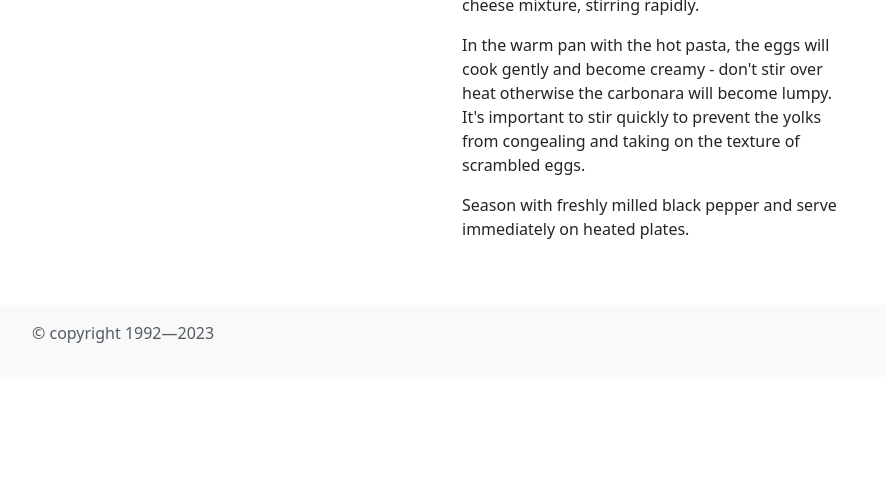
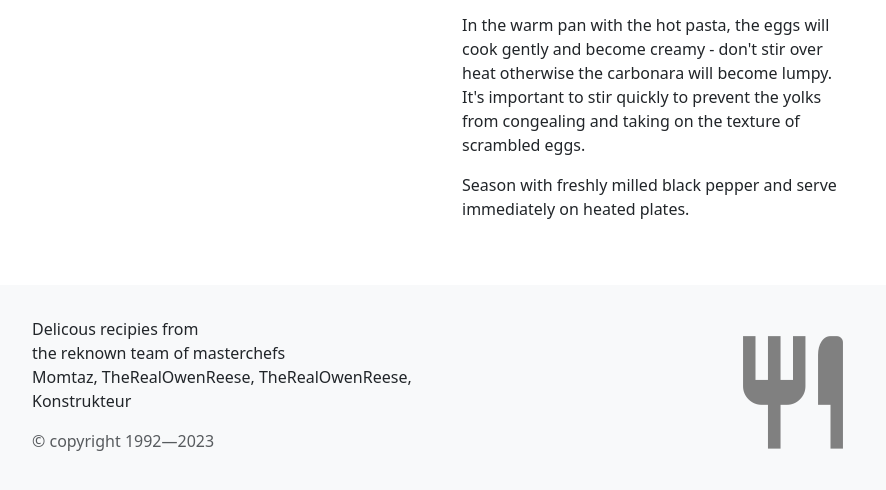
Before and after one commit to TheRealOwenRees/WBS-02-Cookbook, a plain HTML site: page 3.html in a window 1280 px wide. Shown: the part 1182-1672 px from the top of the page, without its empty margins (190-1076 px from the left). Before the commit the page ends 1559 px from the top, so only its background shows below. Drawn offline with nearby package versions, Linux system fonts and the light colour scheme.

Commit message:
Move icon and add text to footer

```diff
--- a/3.html
+++ b/3.html
@@ -13,9 +13,10 @@
 </head>
 <body>
   <nav class="navbar navbar-light bg-white py-5">
-    <div class="container justify-content-start">
-      <a class="navbar-brand" href="index.html"><i class="bx bx-restaurant"></i></a>
-      <a href="index.html"><h1 class="text-uppercase" justify-content-start>The International Yummy Guide</h1></a>
+    <div class="container justify-content-end">
+        <a href="./index.html">
+            <h1 class="text-uppercase">The International Yummy Guide</h1>
+        </a>
     </div>
   </nav>
   <main class="container p-4">
@@ -111,11 +112,23 @@
   </main>
   <footer class="footer mt-auto py-3 bg-light">
       <div class="container">
+          <div class="row">
+              <div class="col-12 col-md-6 py-3">
+                  <p>Delicous recipies from<br>
+                      the reknown team of masterchefs<br>
+                      Momtaz, TheRealOwenReese, TheRealOwenReese, Konstrukteur</p>
                       <span class="text-muted">
                           <p class="copyright">
                               &copy; copyright 1992&mdash;<span id="curYr"></span>
                           </p>
                       </span>
+              </div>
+              <div class="col-12 col-md-6 py-3">
+                  <div class="icon-container">
+                      <a class="navbar-brand" href="#"><i class="bx bx-restaurant"></i></a>
+                  </div>
+              </div>
+          </div>
       </div>
   </footer>
   <script src="https://cdn.jsdelivr.net/npm/@popperjs/core@2.11.6/dist/umd/popper.min.js"
--- a/css/styles.css
+++ b/css/styles.css
@@ -1,44 +1,62 @@
 /* GLOBAL CSS */
+h1 {
+    font-size: 1.8em;
+}
+h2 {
+    font-size: 1em;
+}
+h3 {
+    font-size: 1.2em;
+}
+a {
+    color: black;
+    text-decoration: none;
+}
+a:hover {
+    text-decoration: underline;
+}
+
+
+
+/* Header styles */
 nav div {
     display: flex;
     justify-content: center;
-}
-.navbar-brand {
-    flex: 1 1 auto;
-    font-size: 35px;
-    color: gray;
-    /* padding-bottom: 16px; */
 }
 .container {
     max-width: 860px;
 }
 
-h1 {
-    font-size: 1.8em;
+
+
+/* Footer styles */
+.bx-restaurant {
+    font-size: 150px;
+    float: right
+}
+.copyright {
+    margin: 0;
+    padding: 0;
+}
+.icon-container {
+    display: flex;
+}
+.navbar-brand {
+    flex: 1 1 auto;
+    align-items: end;
+    font-size: 35px;
+    color: gray;
+    /* padding-bottom: 16px; */
 }
 
-h2 {
-    font-size: 1em;
-}
-
-h3 {
-    font-size: 1.2em;
-}
-
-a {
-    color: black;
-    text-decoration: none;
-}
-
-a:hover {
-    text-decoration: underline;
-}
 
 /* Popover CSS */
 .index-popovers {
     --bs-popover-header-bg: rgb(100, 185, 93);
     --bs-popover-bg: rgb(204, 255, 199);
 }
+
+
 
 /* General div stule for the carousel,
 has to be applied togehter with the id */
@@ -48,7 +66,6 @@ has to be applied togehter with the id */
     background-size: cover;
     background-repeat: no-repeat;
 }
-
 .index-image-container {
     height: 400px;
     background-position: center;
@@ -56,6 +73,7 @@ has to be applied togehter with the id */
     background-repeat: no-repeat;
 }
 
+/* Puttanesca Recipe Start */
 #puttanesca-image01 {
     background-image: url("../images/pasta_alla_puttanesca_03.jpg");
 }
@@ -66,13 +84,13 @@ has to be applied togehter with the id */
     background-image: url("../images/pasta_alla_puttanesca_02.jpg");
 }
 
+/* Carbonara Recipe Start */
 #carbonara-image01 {
     background-image: url("../images/carbonara1.jpg");
 }
 #carbonara-image02 {
     background-image: url("../images/carbonara2.jpg");
 }
-
 
 /* Lebanese Recipe Start */
 #homus-image1 {
```
Also changed, not shown: 1.html (+16 -3 lines), 2.html (+16 -3 lines), 4.html (+17 -6 lines), index.html (+18 -7 lines). Lines whose indentation alone changed are shown as unchanged.
